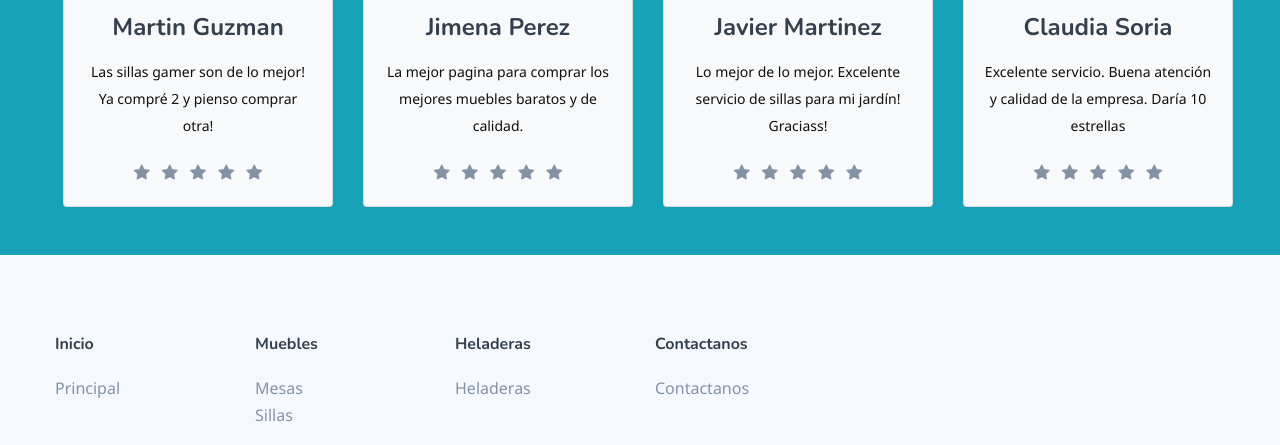
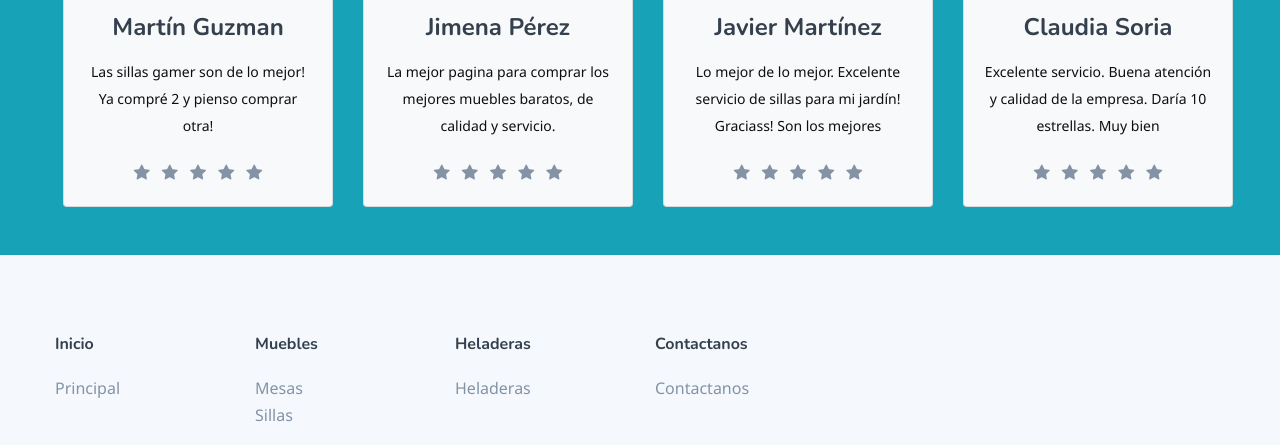
Before and after one commit to GonzaSG16/CoderShop, a website: page index.html in a window 1280 px wide. Shown: the part 1931-2376 px from the top of the page. Drawn offline with nearby package versions, Linux system fonts and the light colour scheme.

Commit message:
Version Final 4

```diff
--- a/index.html
+++ b/index.html
@@ -80,7 +80,7 @@
                     <div class="container">
                         <div class="row align-items-center">
                             <div class="col-lg-5 wow fadeInRight" data-wow-delay=".5s">
-                                <h4>Los mejores electrodomesticos y muebles.</h4>
+                                <h4>Los mejores electrodomésticos y muebles.</h4>
                                 <div class="spacer-10"></div>
                                 <h1>Maderas de alta calidad. Mesas, sillas y demás productos de excelente calidad.</h1>
                                 <p class="lead" style="color: black; font-weight: bold;">Presupuestos en el día. Envío a
@@ -136,12 +136,12 @@
                         <h2 class="text-center text-white">Que opinan nuestros clientes?</h2>
                         <p class="text-center text-white">Nuestros clientes opinan sobre nuestros productos.</p>
                         <div class="row g-4">
-                            <div class="col-md-5 col-lg-3">
+                            <div class="col-md-6 col-lg-3">
                                 <div class="card bg-light">
                                     <div class="card-body text-center">
                                         <img src="https://randomuser.me/api/portraits/men/15.jpg" alt=""
                                             class="rounded-circle mb-3" />
-                                        <h3 class="card-title mb-3">Martin Guzman</h3>
+                                        <h3 class="card-title mb-3">Martín Guzman</h3>
                                         <p class="card-text">Las sillas gamer son de lo mejor! Ya compré 2 y pienso
                                             comprar otra!</p>
                                         <i class="bi bi-star-fill mx-1"></i>
@@ -157,9 +157,9 @@
                                     <div class="card-body text-center">
                                         <img src="https://randomuser.me/api/portraits/women/8.jpg" alt=""
                                             class="rounded-circle mb-3" />
-                                        <h3 class="card-title mb-3">Jimena Perez</h3>
-                                        <p class="card-text">La mejor pagina para comprar los mejores muebles baratos y
-                                            de calidad.</p>
+                                        <h3 class="card-title mb-3">Jimena Pérez</h3>
+                                        <p class="card-text">La mejor pagina para comprar los mejores muebles baratos,
+                                            de calidad y servicio.</p>
                                         <i class="bi bi-star-fill mx-1"></i>
                                         <i class="bi bi-star-fill mx-1"></i>
                                         <i class="bi bi-star-fill mx-1"></i>
@@ -173,9 +173,9 @@
                                     <div class="card-body text-center">
                                         <img src="https://randomuser.me/api/portraits/men/4.jpg" alt=""
                                             class="rounded-circle mb-3" />
-                                        <h3 class="card-title mb-3">Javier Martinez</h3>
+                                        <h3 class="card-title mb-3">Javier Martínez</h3>
                                         <p class="card-text">Lo mejor de lo mejor. Excelente servicio de sillas para mi
-                                            jardín! Graciass!</p>
+                                            jardín! Graciass! Son los mejores</p>
                                         <i class="bi bi-star-fill mx-1"></i>
                                         <i class="bi bi-star-fill mx-1"></i>
                                         <i class="bi bi-star-fill mx-1"></i>
@@ -191,7 +191,7 @@
                                             class="rounded-circle mb-3" />
                                         <h3 class="card-title mb-3">Claudia Soria</h3>
                                         <p class="card-text">Excelente servicio. Buena atención y calidad de la empresa.
-                                            Daría 10 estrellas</p>
+                                            Daría 10 estrellas. Muy bien</p>
                                         <i class="bi bi-star-fill mx-1"></i>
                                         <i class="bi bi-star-fill mx-1"></i>
                                         <i class="bi bi-star-fill mx-1"></i>
```
Also changed, not shown: heladeras.html (+1 -1 lines).
